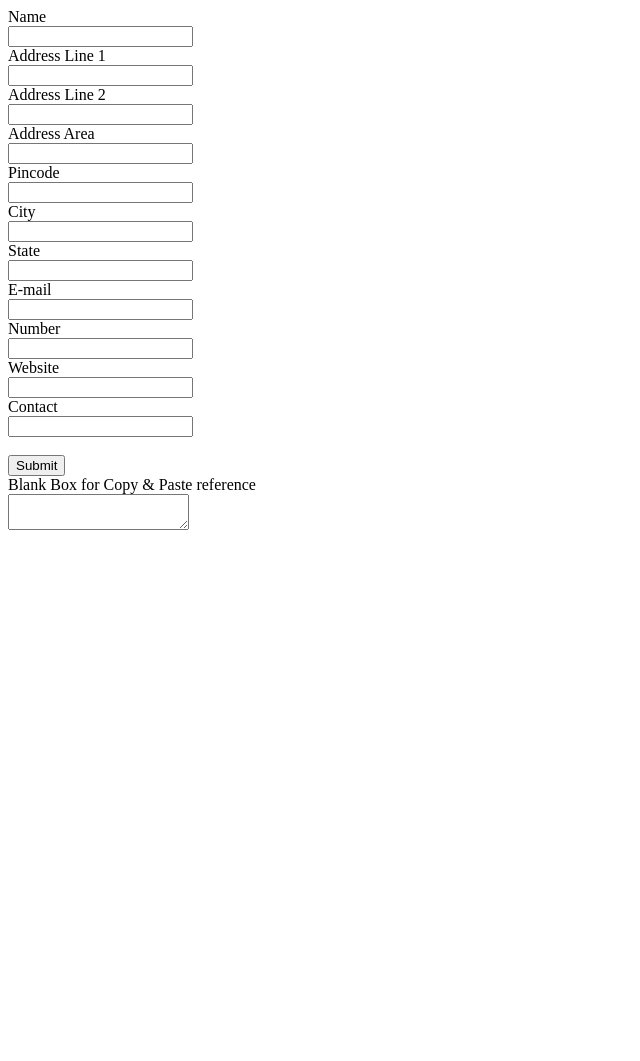
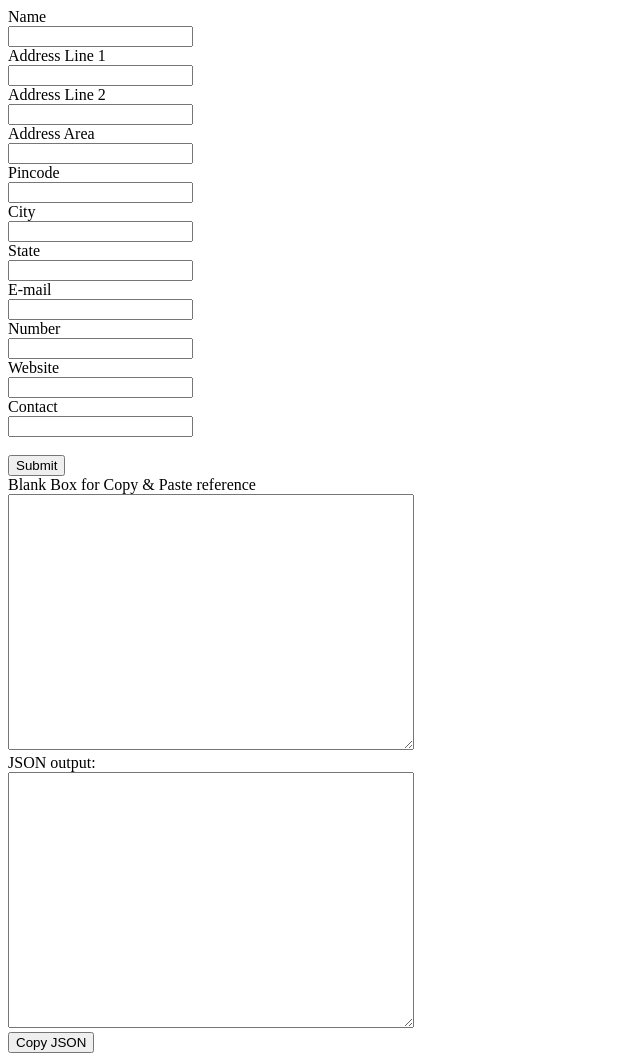
Before and after one commit to Priyanshu-jpeg/AddresstoJSON, a plain HTML site: page index.html in a window 1280 px wide. Shown: the whole page, without its empty margins (0-640 px from the left). Before the commit the page ends 800 px from the top, so only its background shows below. Drawn offline with Linux system fonts and the light colour scheme.

Commit message:
Text area & Copy JSON
Added text area for JSON output and user can copy JSON on click of a buttton. Size of blank box and output also increased.

```diff
--- a/index.html
+++ b/index.html
@@ -57,12 +57,16 @@
       <button type="submit">Submit</button>
       <label>
         <div>Blank Box for Copy & Paste reference</div>
-        <textarea rows="2" cols="20" wrap="hard">
+        <textarea rows="2" cols="20" wrap="hard" style="width: 400px;height: 250px">
         </textarea>
       </label>
-      <pre id="output"></pre>
+      <label><div>JSON output:</div>
+      <textarea id="output" wrap="soft" style="width: 400px;height: 250px"></textarea>
+      </label>
+      <br>
+
     </form>
-
+    <button id="Copy" onclick="copyFunction()">Copy JSON</button>
     <script>
       document.forms[0].onsubmit = function (e) {
         e.preventDefault();
@@ -85,6 +89,14 @@
         }
 
         document.querySelector('#output').innerHTML = JSON.stringify(data, null, 2);
+
+      }
+      function copyFunction(){
+        var copyText = document.getElementById("output");
+      copyText.select();
+      document.execCommand("copy");
+      alert("Copied the JSON: " + copyText.value);
+
       }
 
     </script>
```
